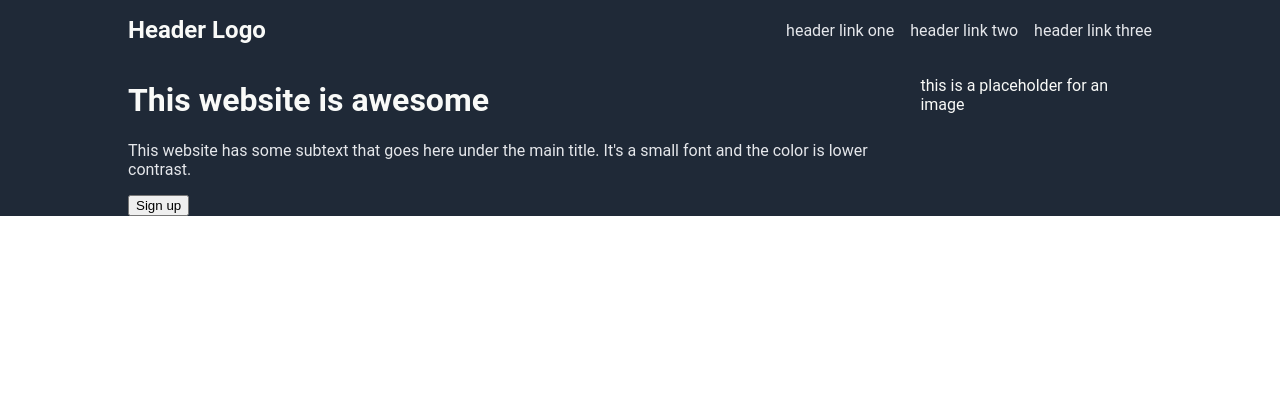
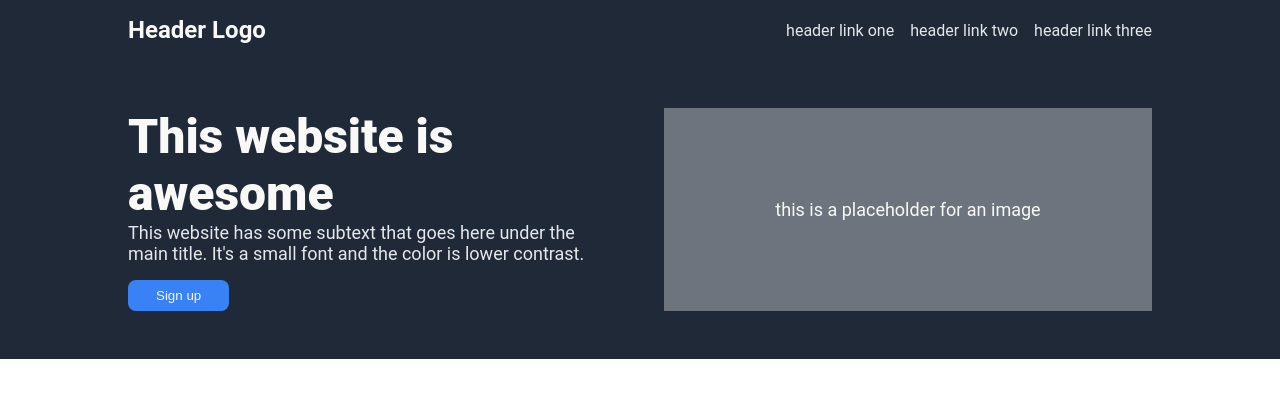
Before and after one commit to joshchurch95/odin-landing-page, a plain HTML site: page index.html in a window 1280 px wide. Drawn offline with Linux system fonts and the light colour scheme.

Commit message:
Add landing styles

```diff
--- a/index.html
+++ b/index.html
@@ -19,9 +19,9 @@
         <div class="landing bg-dark">
             <div class="container">
                 <div class="text">
-                    <h1 class="text-light">This website is awesome</h1>
+                    <h1 class="hero text-light">This website is awesome</h1>
                     <p class="text-muted">This website has some subtext that goes here under the main title. It's a small font and the color is lower contrast.</p>
-                    <button>Sign up</button>
+                    <button class="bg-action text-light">Sign up</button>
                 </div>
                 <div class="img">
                     <p class="text-light">this is a placeholder for an image</p>
--- a/styles.css
+++ b/styles.css
@@ -4,7 +4,7 @@ body {
     font-family: Roboto, sans-serif;
 }
 
-ul {
+ul, h1, p {
     margin: 0;
     padding: 0;
 }
@@ -19,6 +19,10 @@ ul {
 
 .bg-dark {
     background-color: #1f2937;
+}
+
+.bg-action {
+    background-color: #3882f6;
 }
 
 .container {
@@ -43,3 +47,36 @@ header ul {
     list-style: none;
     gap: 16px;
 }
+
+.landing .container {
+    gap: 48px;
+    padding: 48px 16px;
+}
+
+.landing .text,
+.landing .img {
+    flex: 1;
+}
+
+.landing .hero {
+    font-size: 48px;
+    font-weight: 900;
+}
+
+.landing p {
+    font-size: 18px;
+}
+
+.landing button {
+    border: none;
+    border-radius: 8px;
+    padding: 8px 28px;
+    margin-top: 16px;
+}
+
+.landing .img {
+    background-color: #6d747d;
+    display: flex;
+    align-items: center;
+    justify-content: center;
+}
```
